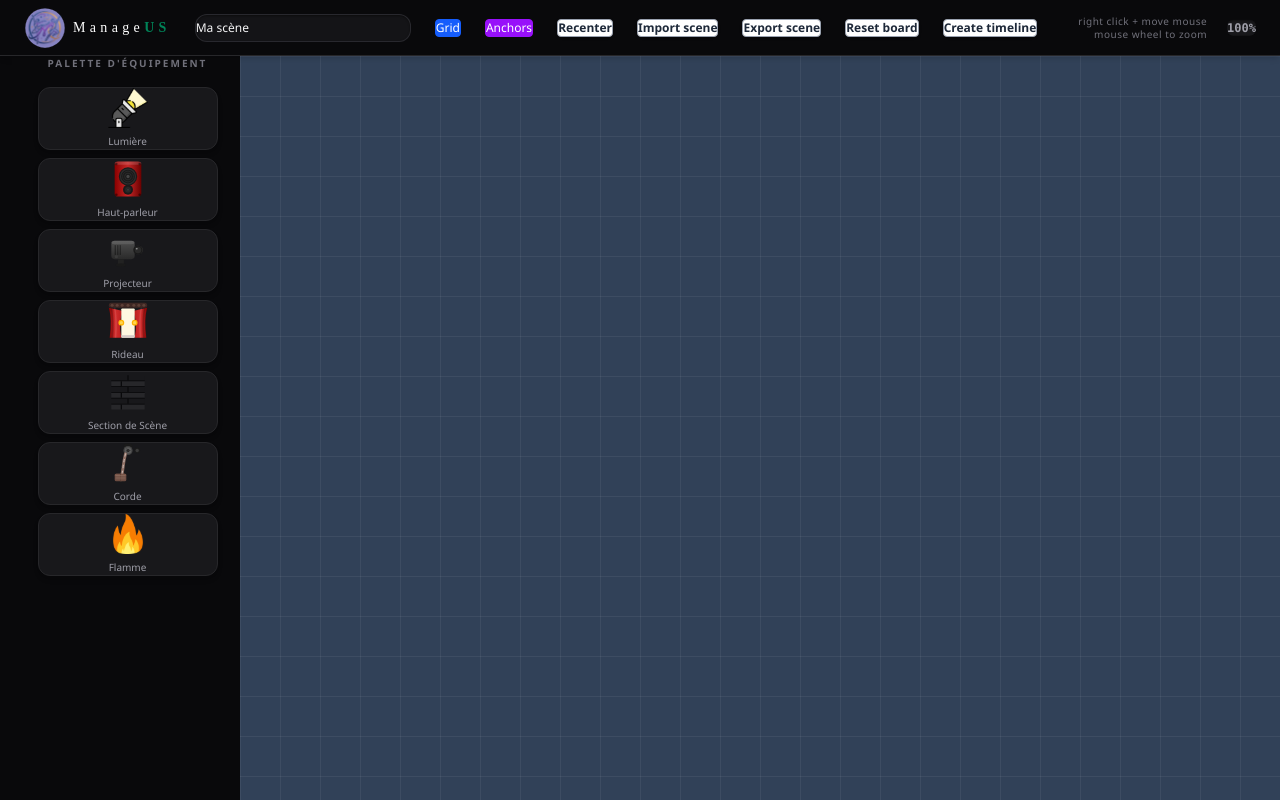
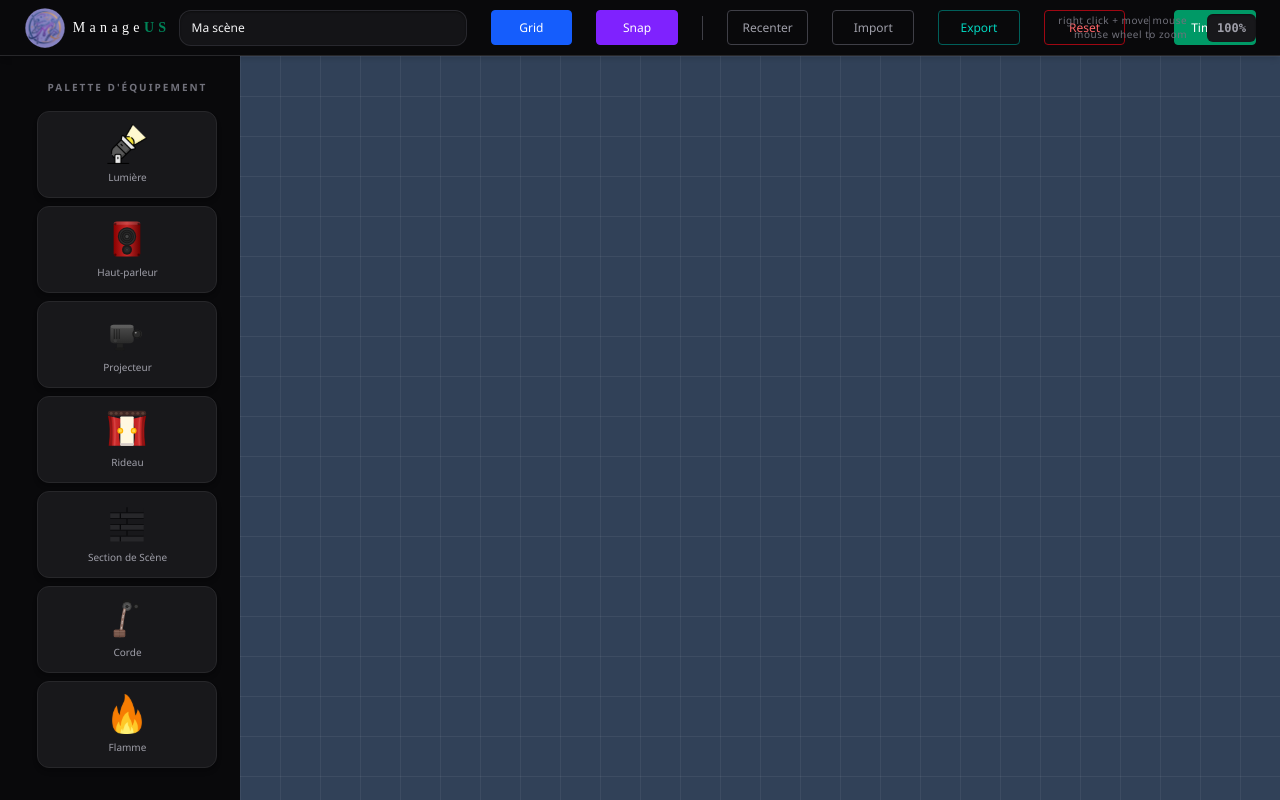
Before and after one commit to old-granny/ManageUS, a React (Vite) app in the folder frontend/: page / in a window 1280 px wide. Built offline with nearby package versions, Linux system fonts and the light colour scheme.

Commit message:
CleanUPEtBeauUI

```diff
--- a/frontend/src/App.css
+++ b/frontend/src/App.css
@@ -220,24 +220,31 @@
 .ctrl-btn {
   background: transparent;
   border: none;
-  color: #f8fafc;
-  font-size: 20px;
+  color: #cbd5e1;
+  font-size: 16px;
   cursor: pointer;
+  padding: 5px 9px;
+  border-radius: 6px;
+  line-height: 1;
+  transition: background 0.12s, color 0.12s;
 }
-.ctrl-btn:hover { opacity: 0.8; }
+.ctrl-btn:hover { background: rgba(255,255,255,0.09); color: #f8fafc; }
 
 .btn-add-track {
   margin-left: auto;
   background: transparent;
-  border: 1px solid #475569;
-  color: #94a3b8;
+  border: 1px solid #334155;
+  color: #64748b;
   padding: 4px 12px;
-  border-radius: 4px;
+  border-radius: 5px;
   cursor: pointer;
+  font-size: 12px;
+  transition: background 0.12s, color 0.12s, border-color 0.12s;
 }
 .btn-add-track:hover {
-  background: #1e293b;
-  color: #fff;
+  background: rgba(99,102,241,0.12);
+  border-color: #6366f1;
+  color: #a5b4fc;
 }
 
 /* Grille de la timeline */
@@ -393,39 +400,43 @@
   position: absolute;
   top: 50%;
   transform: translateY(-50%);
-  background: #2563eb;
+  background: linear-gradient(135deg, #3b82f6 0%, #1d4ed8 100%);
+  border-left: 3px solid #60a5fa;
   color: #fff;
-  font-size: 12px;
-  padding: 6px 10px;
-  padding-left: 18px;
+  font-size: 11px;
+  font-weight: 600;
+  padding: 5px 10px;
+  padding-left: 16px;
   padding-right: 28px;
-  border-radius: 4px;
+  border-radius: 5px;
   display: flex;
   align-items: center;
-  gap: 10px;
-  box-shadow: 0 2px 4px rgba(0,0,0,0.2);
+  gap: 8px;
+  box-shadow: 0 2px 8px rgba(37,99,235,0.35);
   white-space: nowrap;
   user-select: none;
   box-sizing: border-box;
+  letter-spacing: 0.02em;
 }
 
 .step-del {
   position: absolute;
-  right: 12px;
-  background: rgba(0,0,0,0.3);
+  right: 8px;
+  background: rgba(0,0,0,0.25);
   border: none;
-  color: #fff;
+  color: rgba(255,255,255,0.7);
   border-radius: 50%;
-  width: 16px;
-  height: 16px;
-  font-size: 11px;
+  width: 15px;
+  height: 15px;
+  font-size: 10px;
   cursor: pointer;
   display: flex;
   align-items: center;
   justify-content: center;
   z-index: 6;
+  transition: background 0.12s;
 }
-.step-del:hover { background: var(--btn-red); }
+.step-del:hover { background: #dc2626; color: #fff; }
 
 /* Zone pour attraper et étirer le bloc (Gauche) */
 .resize-handle-left {
@@ -462,13 +473,17 @@
 .track-del-btn {
   background: transparent;
   border: none;
-  color: #64748b;
+  color: #475569;
   cursor: pointer;
-  font-size: 16px;
+  font-size: 15px;
   line-height: 1;
+  padding: 2px 4px;
+  border-radius: 4px;
+  transition: color 0.12s, background 0.12s;
 }
 .track-del-btn:hover {
-  color: var(--btn-red);
+  color: #f87171;
+  background: rgba(239,68,68,0.1);
 }
 
 /* Le curseur vertical (Playhead) qui se déplace */
--- a/frontend/src/components/SceneEditor/headbar.tsx
+++ b/frontend/src/components/SceneEditor/headbar.tsx
@@ -54,15 +54,15 @@ export function Headbar({
                     value={sceneName}
                     onChange={e => onSceneNameChange(e.target.value)}
                     placeholder="Nom de la scène..."
-                    className="bg-zinc-900/80 border border-zinc-700/50 rounded-xl text-zinc-100 h-7 w-54 outline-none focus:border-emerald-500 focus:ring-2 focus:ring-emerald-500/20 transition-all font-medium text-xs placeholder-zinc-600 shadow-[inset_0_1px_2px_rgba(0,0,0,0.4)]"
+                    className="bg-zinc-900/80 border border-zinc-700/50 rounded-xl text-zinc-100 h-9 w-72 px-3 outline-none focus:border-emerald-500 focus:ring-2 focus:ring-emerald-500/20 transition-all font-medium text-sm placeholder-zinc-600 shadow-[inset_0_1px_2px_rgba(0,0,0,0.4)]"
                 />
             </div>
 
             <button
                 onClick={onToggleGrid}
-                className={`px-4 py-2 rounded text-xs font-medium border transition-colors cursor-pointer ${
+                className={`w-[6.5rem] py-2 rounded text-sm font-medium border transition-colors cursor-pointer ${
                     showGrid
-                        ? 'bg-blue-600 text-white border-blue-600 hover:bg-blue-700'
+                        ? 'bg-blue-600 text-white border-blue-600 hover:bg-blue-500'
                         : 'bg-transparent text-zinc-400 border-zinc-700 hover:border-zinc-500 hover:text-zinc-200'
                 }`}
             >
@@ -71,48 +71,52 @@ export function Headbar({
 
             <button
                 onClick={onToggleSnapToGrid}
-                className={`px-4 py-2 rounded text-xs font-medium border transition-colors cursor-pointer ${
+                className={`w-[6.5rem] py-2 rounded text-sm font-medium border transition-colors cursor-pointer ${
                     snapToGrid
-                        ? 'bg-purple-600 text-white border-purple-600 hover:bg-purple-700'
+                        ? 'bg-violet-600 text-white border-violet-600 hover:bg-violet-500'
                         : 'bg-transparent text-zinc-400 border-zinc-700 hover:border-zinc-500 hover:text-zinc-200'
                 }`}
             >
-                Anchors
+                Snap
             </button>
+
+            <div className="w-px h-6 bg-zinc-700 shrink-0" />
 
             <button
                 onClick={onResetCamera}
-                className="bg-white hover:bg-gray-100 text-gray-800 font-semibold py-2 px-4 border border-gray-400 rounded shadow"
+                className="w-[6.5rem] py-2 rounded text-sm font-medium border transition-colors cursor-pointer bg-transparent text-zinc-400 border-zinc-700 hover:border-zinc-500 hover:text-zinc-200"
             >
                 Recenter
             </button>
 
             <button
                 onClick={onImport}
-                className="bg-white hover:bg-gray-100 text-gray-800 font-semibold py-2 px-4 border border-gray-400 rounded shadow"
-                >
-                Import scene
+                className="w-[6.5rem] py-2 rounded text-sm font-medium border transition-colors cursor-pointer bg-transparent text-zinc-400 border-zinc-700 hover:border-zinc-500 hover:text-zinc-200"
+            >
+                Import
             </button>
 
             <button
                 onClick={onExport}
-                className="bg-white hover:bg-gray-100 text-gray-800 font-semibold py-2 px-4 border border-gray-400 rounded shadow"
-                >
-                Export scene
+                className="w-[6.5rem] py-2 rounded text-sm font-medium border transition-colors cursor-pointer bg-transparent text-teal-400 border-teal-800 hover:bg-teal-950 hover:border-teal-600"
+            >
+                Export
             </button>
 
             <button
                 onClick={onReset}
-                className="bg-white hover:bg-gray-100 text-gray-800 font-semibold py-2 px-4 border border-gray-400 rounded shadow"
+                className="w-[6.5rem] py-2 rounded text-sm font-medium border transition-colors cursor-pointer bg-transparent text-red-400 border-red-800 hover:bg-red-950 hover:border-red-600"
             >
-                Reset board
+                Reset
             </button>
+
+            <div className="w-px h-6 bg-zinc-700 shrink-0" />
 
             <button
                 onClick={onGoToTimeline}
-                className="bg-white hover:bg-gray-100 text-gray-800 font-semibold py-2 px-4 border border-gray-400 rounded shadow"
+                className="w-[6.5rem] py-2 rounded text-sm font-medium border transition-colors cursor-pointer bg-emerald-600 text-white border-emerald-600 hover:bg-emerald-500"
             >
-                Create timeline
+                Timeline
             </button>
 
             <div className="hidden xl:flex absolute right-6 top-1/2 -translate-y-1/2 items-center gap-5 whitespace-nowrap">
--- a/frontend/src/index.css
+++ b/frontend/src/index.css
@@ -4,11 +4,12 @@
    ========================================================================== */
 @import "tailwindcss";
 
-
-*, *::before, *::after {
-  box-sizing: border-box;
-  margin:  0;
-  padding: 0;
+@layer base {
+  *, *::before, *::after {
+    box-sizing: border-box;
+    margin:  0;
+    padding: 0;
+  }
 }
 
 html, body {
```
